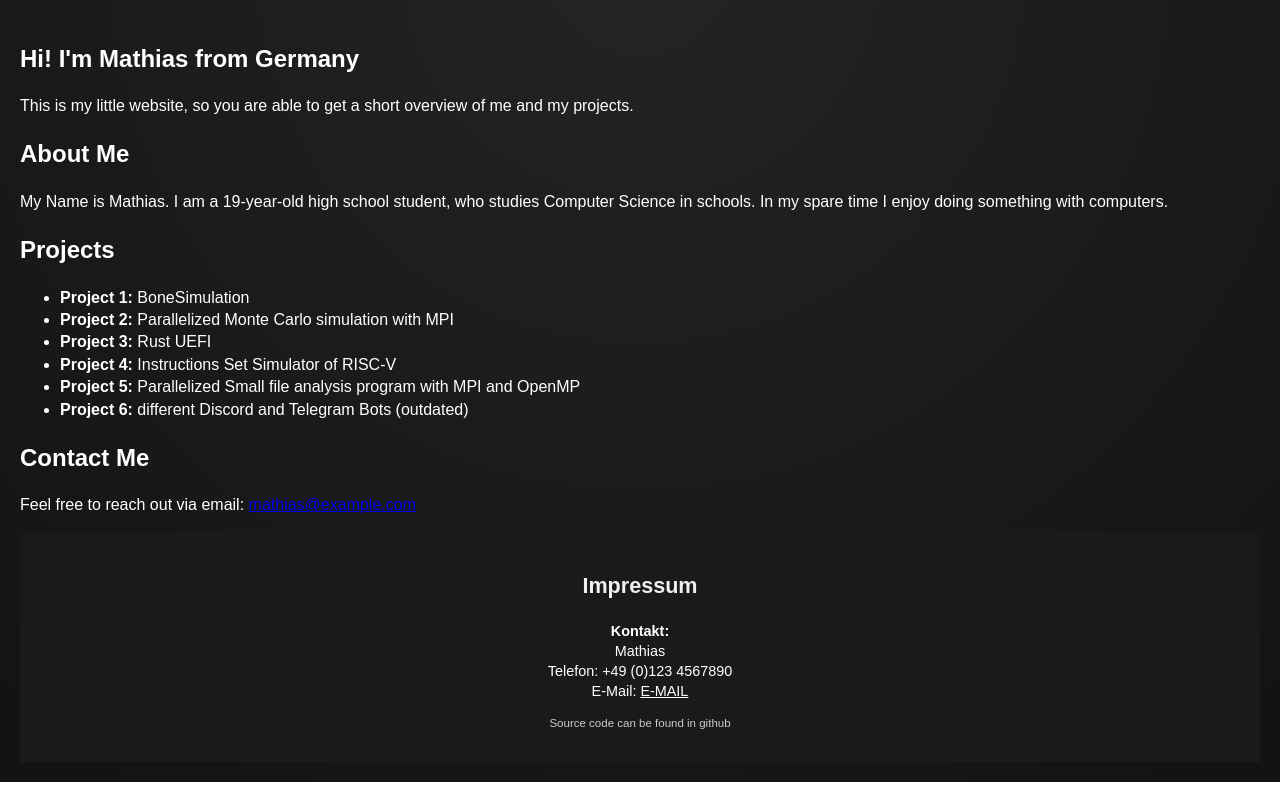
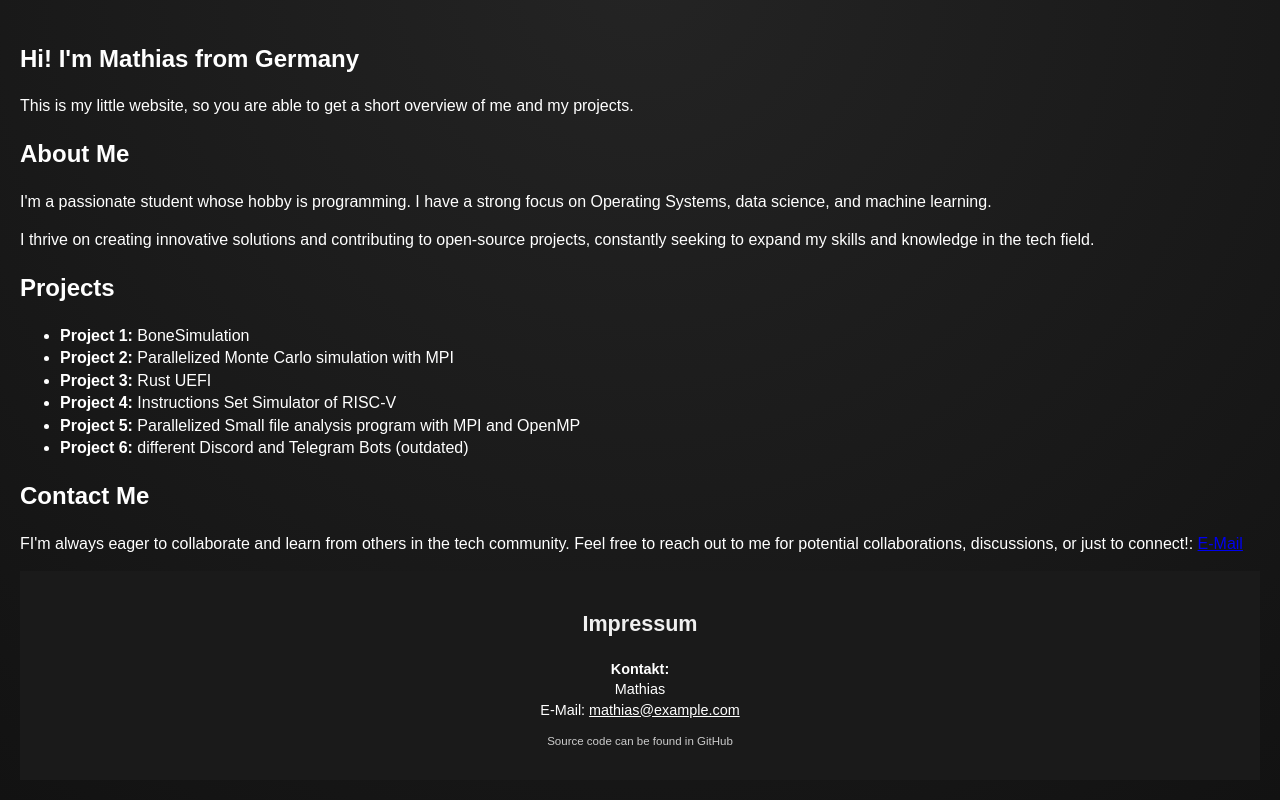
Before and after one commit to Lynix152/Lynix152.github.io, a website built with webpack: page index.html in a window 1280 px wide. Shown: the part 864-1664 px from the top of the page. Built offline with nearby package versions, Linux system fonts and the light colour scheme; files whose address does not match are found by name.

Commit message:
Commit to push my stats

```diff
--- a/index.html
+++ b/index.html
@@ -60,8 +60,8 @@
 
   <section id="about">
     <h2>About Me</h2>
-    My Name is Mathias. I am a 19-year-old high school student, who studies Computer Science in schools. In my spare time I enjoy doing something with computers.
-    <p>
+    <p>I'm a passionate student whose hobby is programming. I have a strong focus on Operating Systems, data science, and machine learning.</p>
+    I thrive on creating innovative solutions and contributing to open-source projects, constantly seeking to expand my skills and knowledge in the tech field.
 
     </p>
   </section>
@@ -80,7 +80,7 @@
 
   <section id="contact">
     <h2>Contact Me</h2>
-    <p>Feel free to reach out via email: <a href="mailto:mathias@example.com">mathias@example.com</a></p>
+    <p>FI'm always eager to collaborate and learn from others in the tech community. Feel free to reach out to me for potential collaborations, discussions, or just to connect!: <a href="mailto:mathias@example.com">E-Mail</a></p>
   </section>
 
   <section id="impressum" style="background-color: #1a1a1a; color: #ffffff; padding: 20px; text-align: center;">
@@ -89,11 +89,10 @@
       <p>
         <strong>Kontakt:</strong><br>
         Mathias<br>
-        Telefon: +49 (0)123 4567890<br>
-        E-Mail: <a href="mailto:mathias@example.com" style="color: #ffffff; text-decoration: underline;">E-MAIL</a>
+        E-Mail: <a href="mailto:mathias@example.com" style="color: #ffffff; text-decoration: underline;">mathias@example.com</a>
       </p>
       <p>
-        <small>Source code can be found in github</small>
+        <small>Source code can be found in GitHub</small>
       </p>
     </div>
   </section>
```
